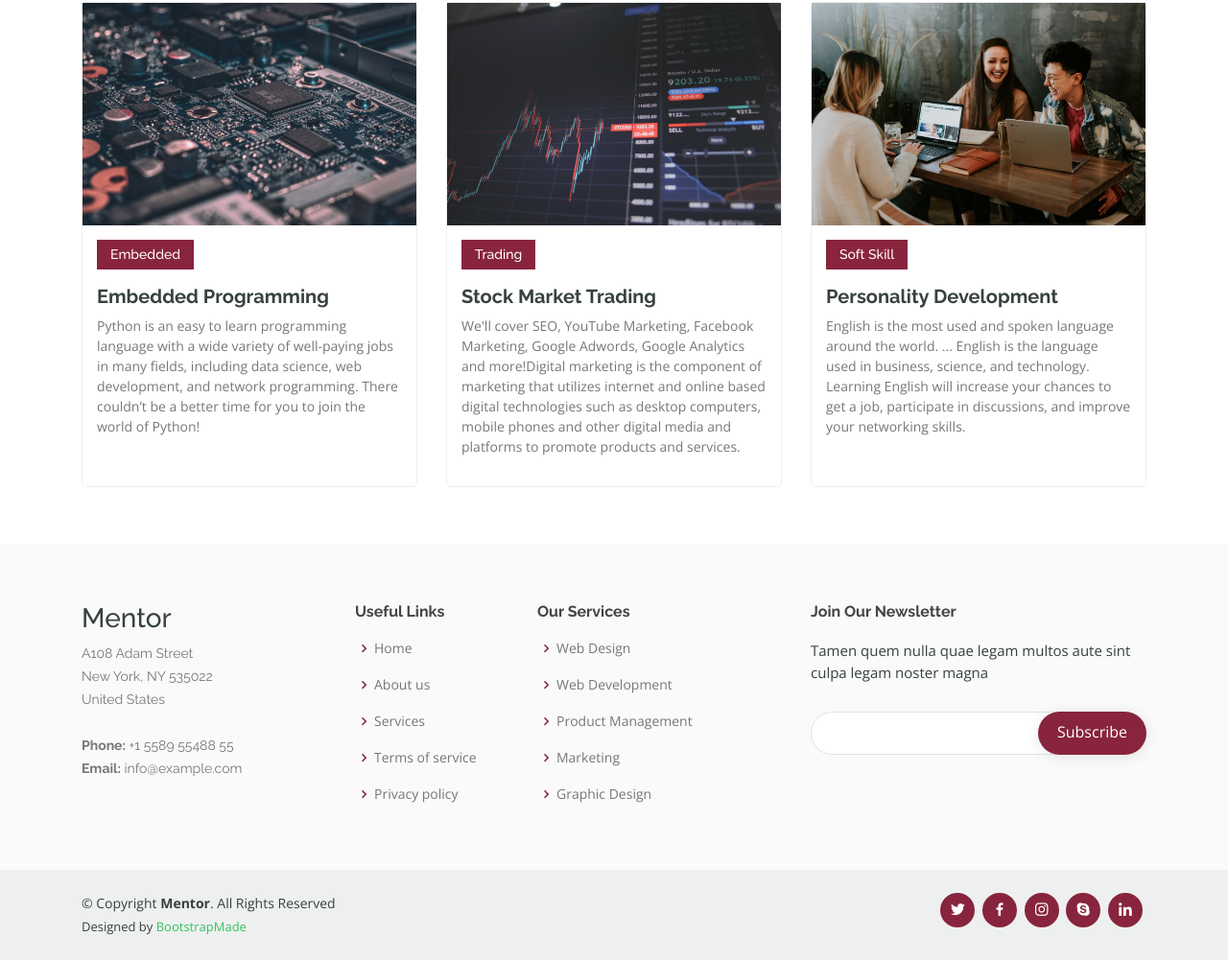
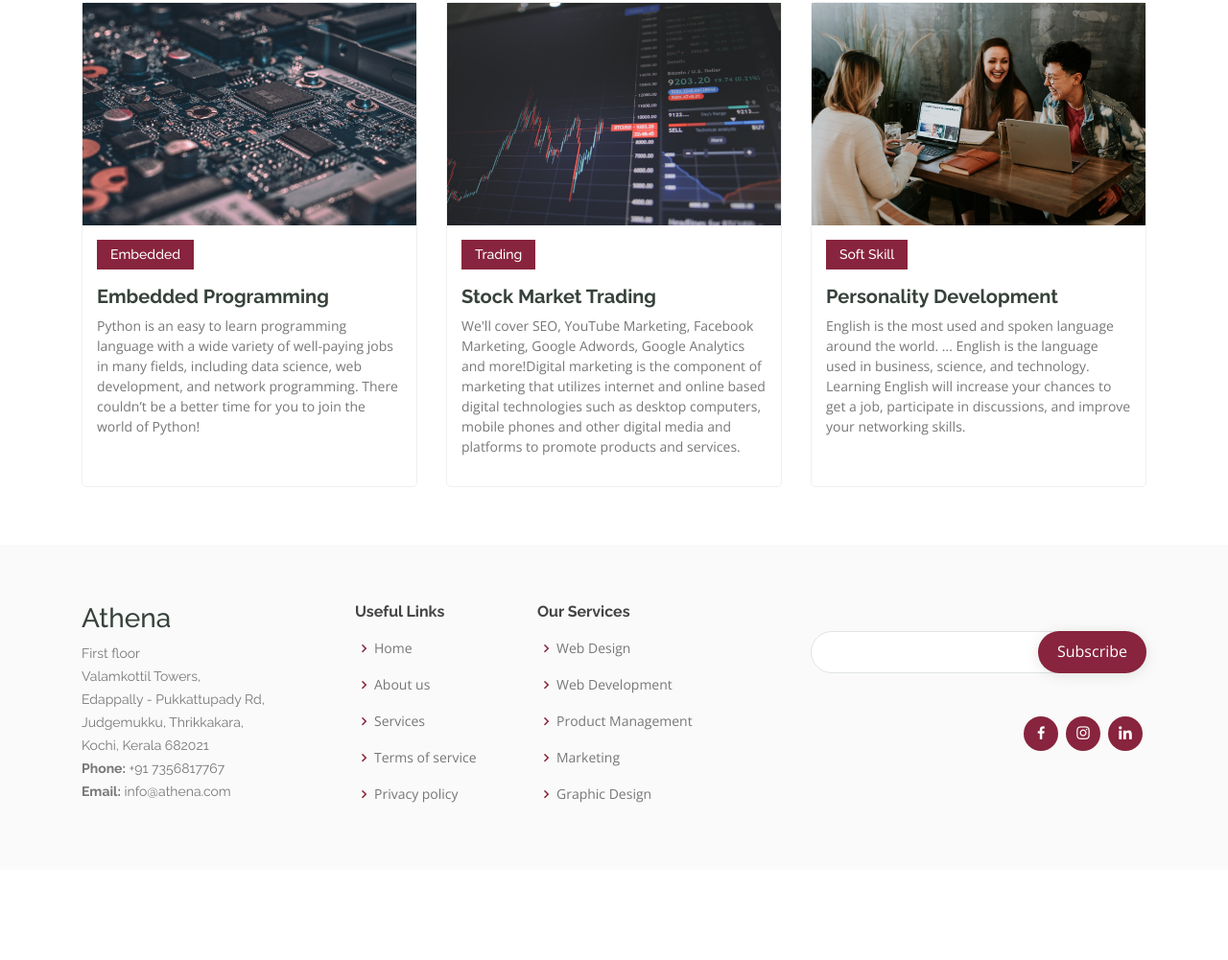
Before and after one commit to shabin75/AthenaLive, a plain HTML site: page index.html in a window 1280 px wide. Shown: the part 2836-3837 px from the top of the page at 96% size. After the commit the page ends 3743 px from the top, so only its background shows below. Drawn offline with nearby package versions, Linux system fonts and the light colour scheme.

Commit message:
My1 message

```diff
--- a/index.html
+++ b/index.html
@@ -5,13 +5,13 @@
   <meta charset="utf-8">
   <meta content="width=device-width, initial-scale=1.0" name="viewport">
 
-  <title>Mentor Bootstrap Template - Index</title>
+  <title>Athena</title>
   <meta content="" name="descriptison">
   <meta content="" name="keywords">
 
   <!-- Favicons -->
-  <link href="assets/img/favicon.png" rel="icon">
-  <link href="assets/img/apple-touch-icon.png" rel="apple-touch-icon">
+  <link href="assets/img/logo.png" rel="icon">
+  <link href="assets/img/logo.png" rel="apple-touch-icon">
 
   <!-- Google Fonts -->
   <link href="https://fonts.googleapis.com/css?family=Open+Sans:300,300i,400,400i,600,600i,700,700i|Raleway:300,300i,400,400i,500,500i,600,600i,700,700i|Poppins:300,300i,400,400i,500,500i,600,600i,700,700i" rel="stylesheet">
@@ -585,13 +585,11 @@
             <div class="row">
 
                 <div class="col-lg-3 col-md-6 footer-contact">
-            <h3>Mentor</h3>
+                    <h3>Athena</h3>
                     <p>
-              A108 Adam Street <br>
-              New York, NY 535022<br>
-              United States <br><br>
-              <strong>Phone:</strong> +1 5589 55488 55<br>
-              <strong>Email:</strong> info@example.com<br>
+                       First floor <br> Valamkottil Towers,<br> Edappally - Pukkattupady Rd,<br> Judgemukku, Thrikkakara,<br>Kochi, Kerala 682021<br>
+                        <strong>Phone:</strong> +91 7356817767<br>
+                        <strong>Email:</strong> info@athena.com<br>
                     </p>
                 </div>
 
@@ -618,39 +616,23 @@
                 </div>
 
                 <div class="col-lg-4 col-md-6 footer-newsletter">
-            <h4>Join Our Newsletter</h4>
-            <p>Tamen quem nulla quae legam multos aute sint culpa legam noster magna</p>
+
                     <form action="" method="post">
                         <input type="email" name="email"><input type="submit" value="Subscribe">
                     </form>
+                    <div class="social-links text-center text-md-right pt-3 pt-md-0">
+                        <br><br>
+                        <a href="https://www.facebook.com/Athena-Erudition-100734938556660" class="facebook"><i class="bx bxl-facebook"></i></a>
+                        <a href="https://www.instagram.com/athenaerudition/" class="instagram"><i class="bx bxl-instagram"></i></a>
+                        <a href="#" class="linkedin"><i class="bx bxl-linkedin"></i></a>
                     </div>
+                </div>
+
 
             </div>
         </div>
     </div>
 
-    <div class="container d-md-flex py-4">
-
-      <div class="mr-md-auto text-center text-md-left">
-        <div class="copyright">
-          &copy; Copyright <strong><span>Mentor</span></strong>. All Rights Reserved
-        </div>
-        <div class="credits">
-          <!-- All the links in the footer should remain intact. -->
-          <!-- You can delete the links only if you purchased the pro version. -->
-          <!-- Licensing information: https://bootstrapmade.com/license/ -->
-          <!-- Purchase the pro version with working PHP/AJAX contact form: https://bootstrapmade.com/mentor-free-education-bootstrap-theme/ -->
-          Designed by <a href="https://bootstrapmade.com/">BootstrapMade</a>
-        </div>
-      </div>
-      <div class="social-links text-center text-md-right pt-3 pt-md-0">
-        <a href="#" class="twitter"><i class="bx bxl-twitter"></i></a>
-        <a href="#" class="facebook"><i class="bx bxl-facebook"></i></a>
-        <a href="#" class="instagram"><i class="bx bxl-instagram"></i></a>
-        <a href="#" class="google-plus"><i class="bx bxl-skype"></i></a>
-        <a href="#" class="linkedin"><i class="bx bxl-linkedin"></i></a>
-      </div>
-    </div>
 </footer><!-- End Footer -->
 
   <a href="#" class="back-to-top"><i class="bx bx-up-arrow-alt"></i></a>
```
Lines whose indentation alone changed are shown as unchanged.
